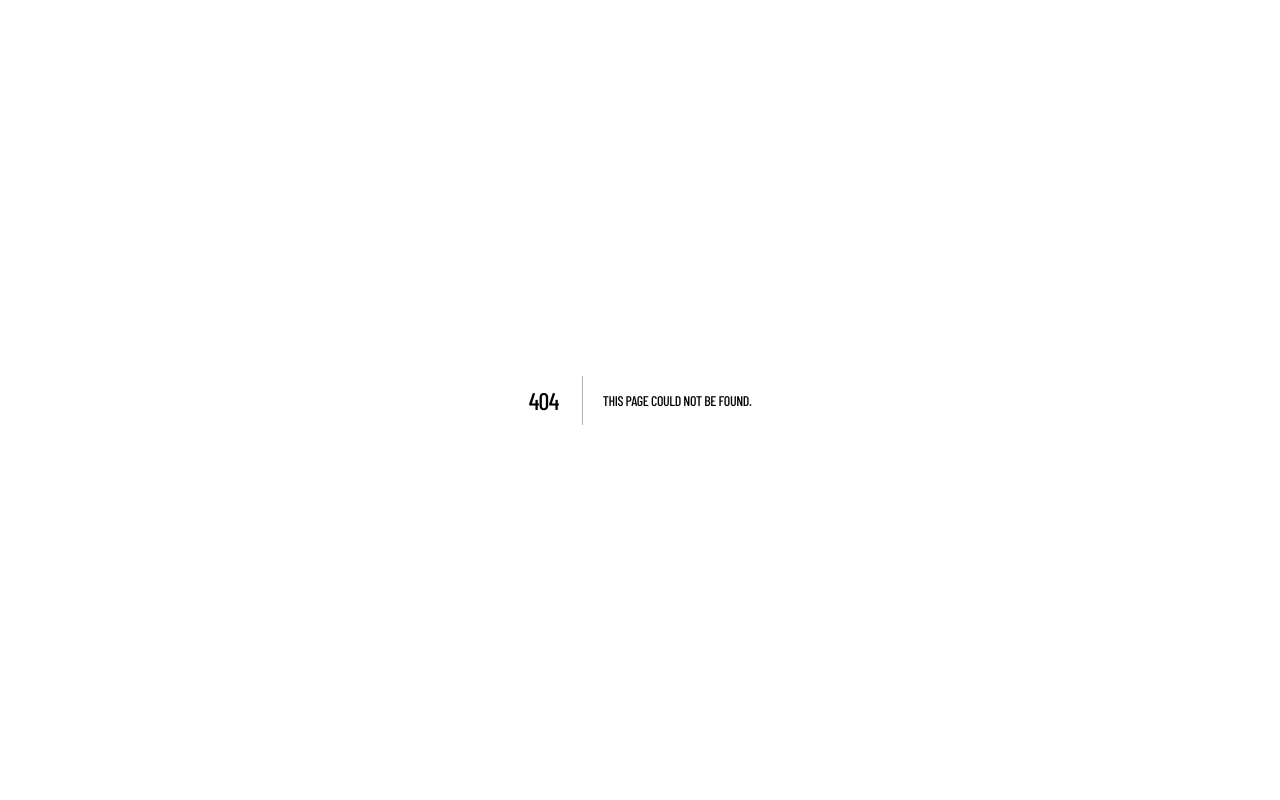
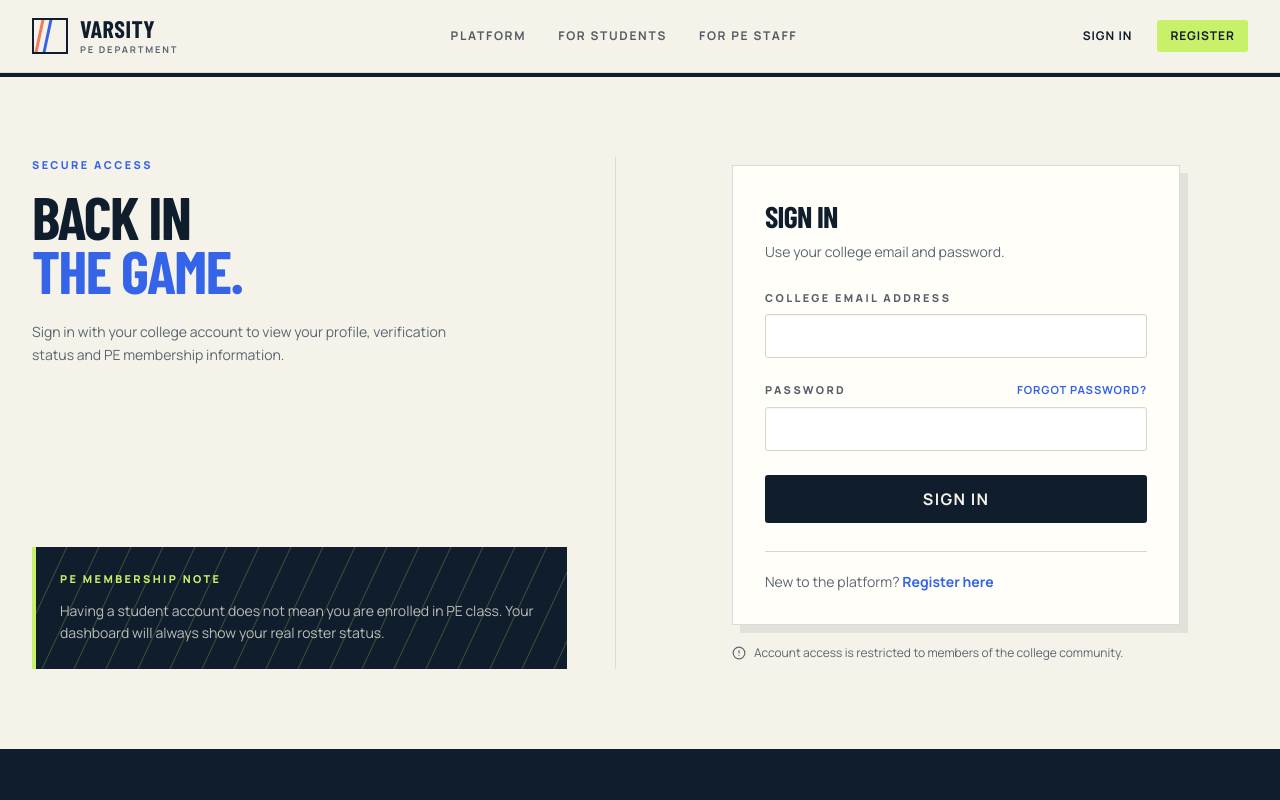
Before and after one commit to MrAlpha00/Physicaledu, a Next.js app: page /login in a window 1280 px wide. Before the commit this address had no page. Shown: the top 800 px of the page. Built offline with nearby package versions, Linux system fonts and the light colour scheme; no server answers.

Commit message:
feat: add login page with authentication form and notice banners

```diff
--- /dev/null
+++ b/src/app/(public)/login/page.tsx
@@ -0,0 +1,80 @@
+import type { Metadata } from "next";
+import Link from "next/link";
+import { AlertCircle, CheckCircle2 } from "lucide-react";
+import { LoginForm } from "@/components/forms/login-form";
+
+export const metadata: Metadata = { title: "Sign in" };
+
+type SearchParams = Promise<{
+  next?: string;
+  registered?: string;
+  signedOut?: string;
+}>;
+
+export default async function LoginPage({ searchParams }: { searchParams: SearchParams }) {
+  const params = await searchParams;
+
+  const notice =
+    params.registered === "1"
+      ? "Your account is ready. Sign in to continue."
+      : params.signedOut === "1"
+        ? "You have been signed out."
+        : null;
+
+  return (
+    <div className="border-t-4 border-t-navy bg-chalk">
+      <div className="mx-auto grid min-h-[calc(100vh-8rem)] max-w-7xl gap-12 px-5 py-14 sm:px-8 lg:grid-cols-2 lg:py-20">
+        <div className="hidden flex-col justify-between border-r border-navy/10 pr-12 lg:flex">
+          <div>
+            <p className="eyebrow text-cobalt">Secure access</p>
+            <h1 className="mt-4 text-6xl font-bold leading-[0.9]">
+              Back in
+              <br />
+              <span className="text-cobalt">the game.</span>
+            </h1>
+            <p className="mt-6 max-w-md text-sm leading-relaxed text-ink-muted">
+              Sign in with your college account to view your profile, verification
+              status and PE membership information.
+            </p>
+          </div>
+          <div className="track-lines border-l-4 border-l-lime bg-navy p-6 text-chalk">
+            <p className="eyebrow text-lime">PE membership note</p>
+            <p className="mt-3 text-sm leading-relaxed text-chalk/75">
+              Having a student account does not mean you are enrolled in PE class.
+              Your dashboard will always show your real roster status.
+            </p>
+          </div>
+        </div>
+
+        <div className="mx-auto w-full max-w-md self-center">
+          <div className="border border-navy/15 bg-card p-6 shadow-[8px_8px_0_rgba(16,29,44,0.08)] sm:p-8">
+            <h2 className="text-3xl font-bold">Sign in</h2>
+            <p className="mt-2 text-sm text-ink-muted">Use your college email and password.</p>
+
+            {notice ? (
+              <div className="mt-6 flex gap-3 border-l-4 border-l-lime bg-lime/15 p-4 text-sm text-[#33521b]">
+                <CheckCircle2 className="mt-0.5 size-4 shrink-0" />
+                <span>{notice}</span>
+              </div>
+            ) : null}
+
+            <div className="mt-7">
+              <LoginForm nextPath={params.next} />
+            </div>
+
+            <div className="mt-7 border-t border-border pt-5 text-sm text-ink-muted">
+              New to the platform?{" "}
+              <Link href="/register" className="font-bold text-cobalt hover:underline">
+                Register here
+              </Link>
+            </div>
+          </div>
+          <p className="mt-5 flex items-center gap-2 text-xs text-ink-muted">
+            <AlertCircle className="size-3.5" />
+            Account access is restricted to members of the college community.
+          </p>
+        </div>
+      </div>
+    </div>
+  );
+}
```
